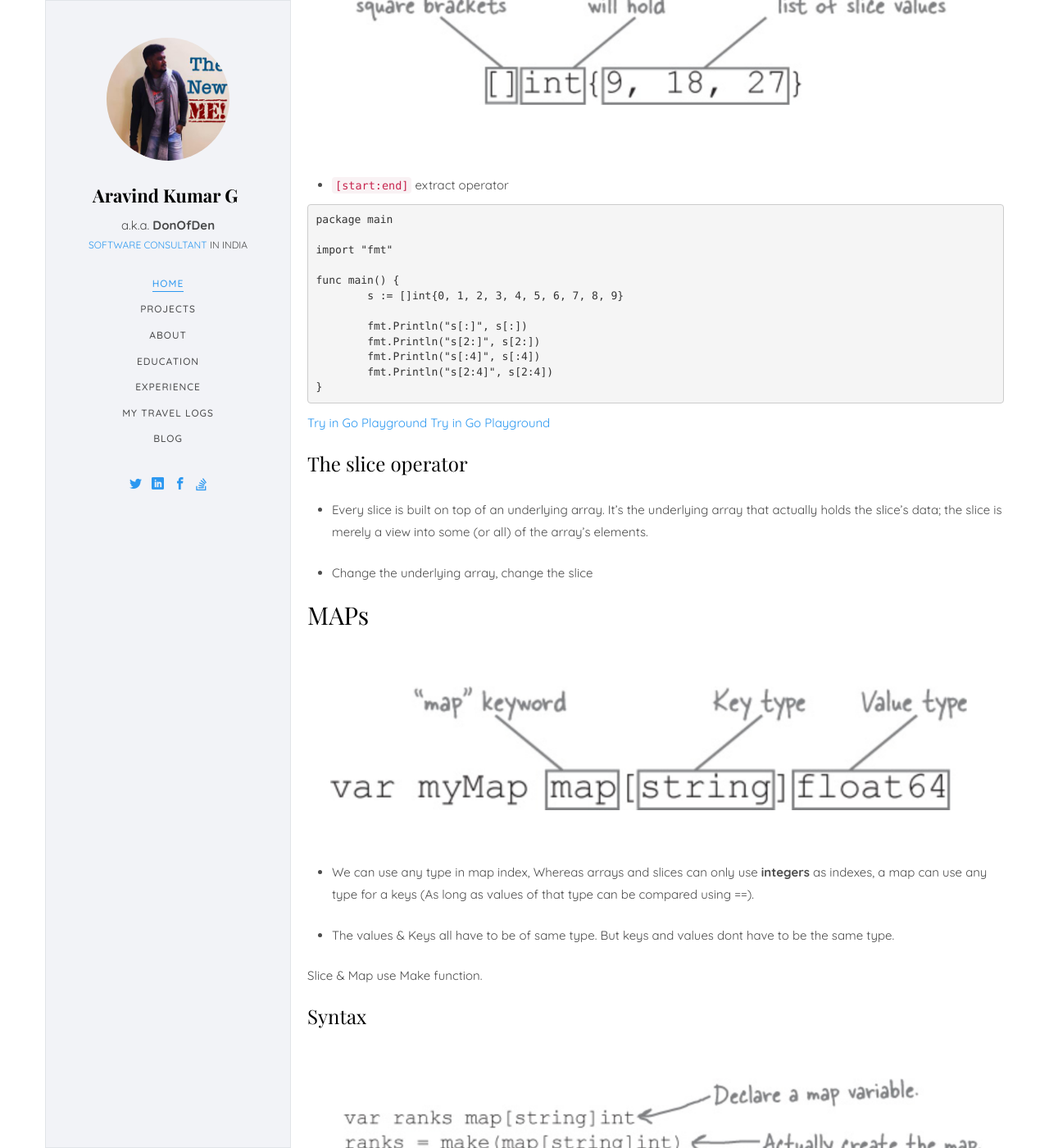
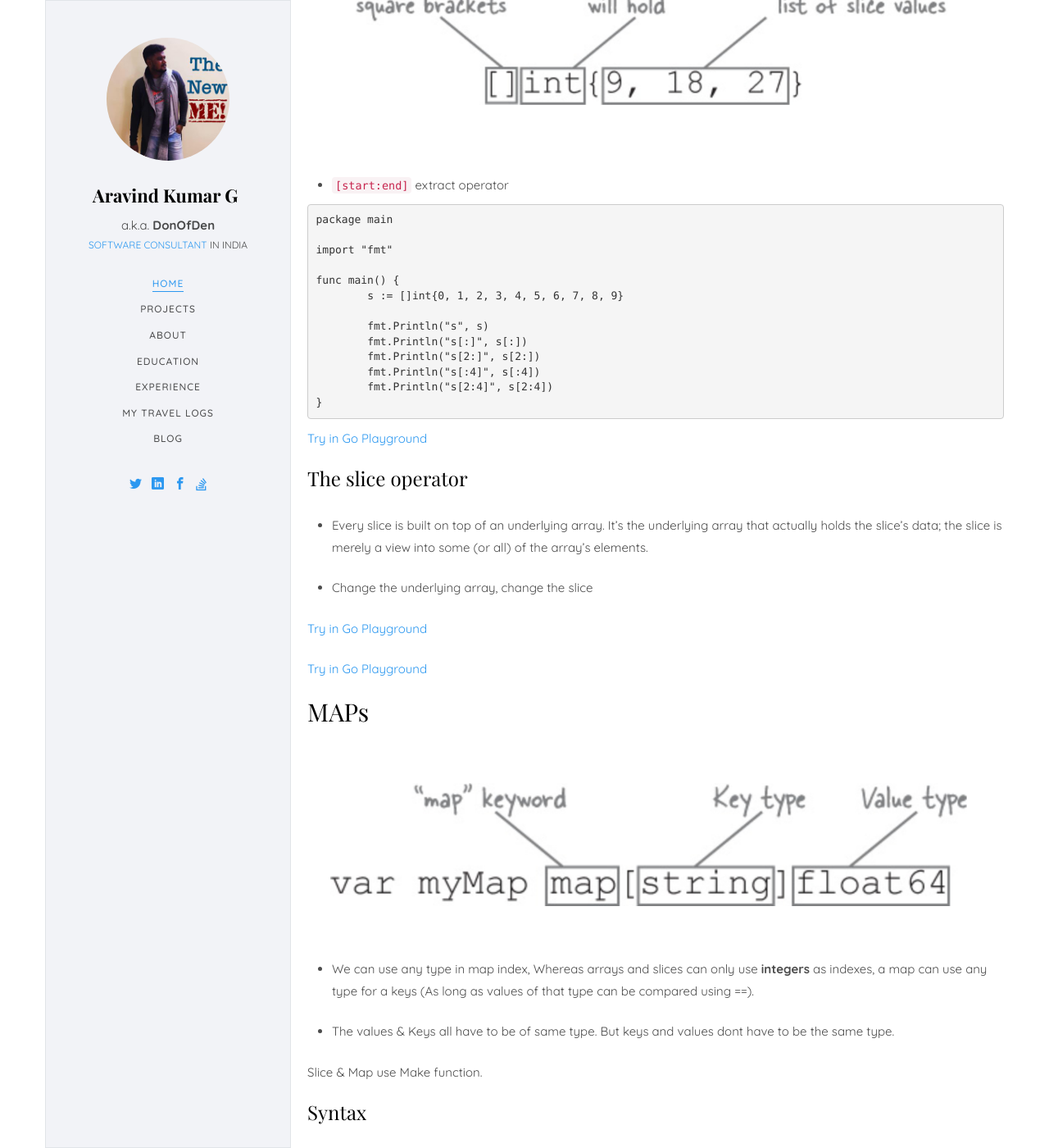
Before and after one commit to donofden/donofden.github.io, a Jekyll site: the page built from _posts/2019-09-18-golang-map.md, in a window 1280 px wide and 1400 px high, scrolled down 3745 px. Shown: the whole window at 82% size. Built offline with Jekyll 4.4.1, drawn with Linux system fonts in a browser that asks for light colours; some web fonts are replaced.

Commit message:
Array vs Slice vs Map - Update

````diff
--- a/_posts/2019-09-18-golang-map.md
+++ b/_posts/2019-09-18-golang-map.md
@@ -113,21 +113,24 @@ import "fmt"
 func main() {
 	s := []int{0, 1, 2, 3, 4, 5, 6, 7, 8, 9}
 
+	fmt.Println("s", s)
 	fmt.Println("s[:]", s[:])
 	fmt.Println("s[2:]", s[2:])
 	fmt.Println("s[:4]", s[:4])
 	fmt.Println("s[2:4]", s[2:4])
 }
 ```
-
-[Try in Go Playground](https://play.golang.org/p/1naC_0qQz_E){:target="_blank"}
-[Try in Go Playground](https://play.golang.org/p/qKtVAka498Z){:target="_blank"}
+[Try in Go Playground](https://play.golang.org/p/KlgFws4r_vb){:target="_blank"}
 
 ### The slice operator
 
 - Every slice is built on top of an underlying array. It’s the underlying array that actually holds the slice’s data; the slice is merely a view into some (or all) of the array’s elements.
 
 - Change the underlying array, change the slice
+
+[Try in Go Playground](https://play.golang.org/p/1naC_0qQz_E){:target="_blank"}
+
+[Try in Go Playground](https://play.golang.org/p/qKtVAka498Z){:target="_blank"}
 
 ## MAPs
 ![blog-head-image](/images/doc/golang-map-1.png)
````
